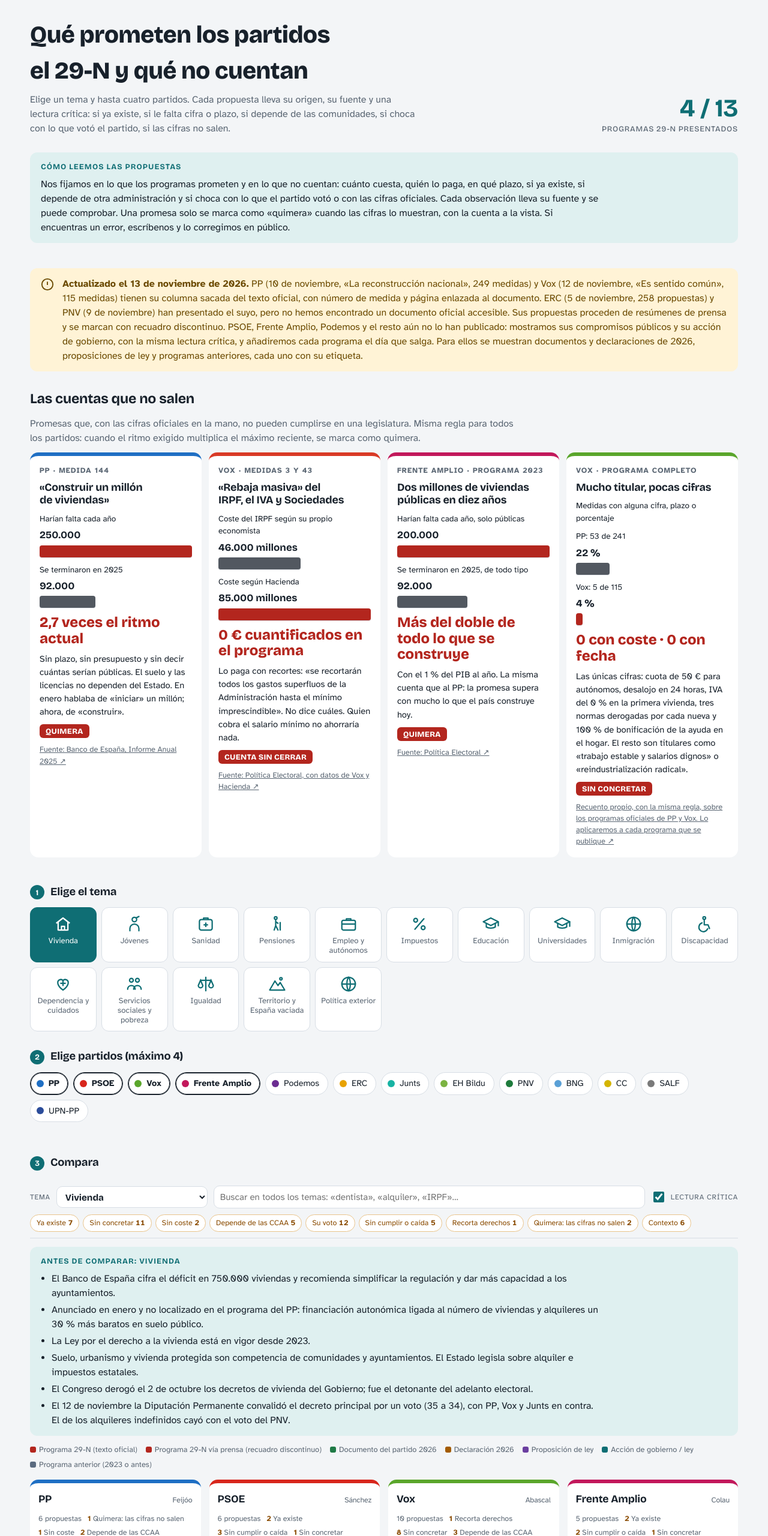
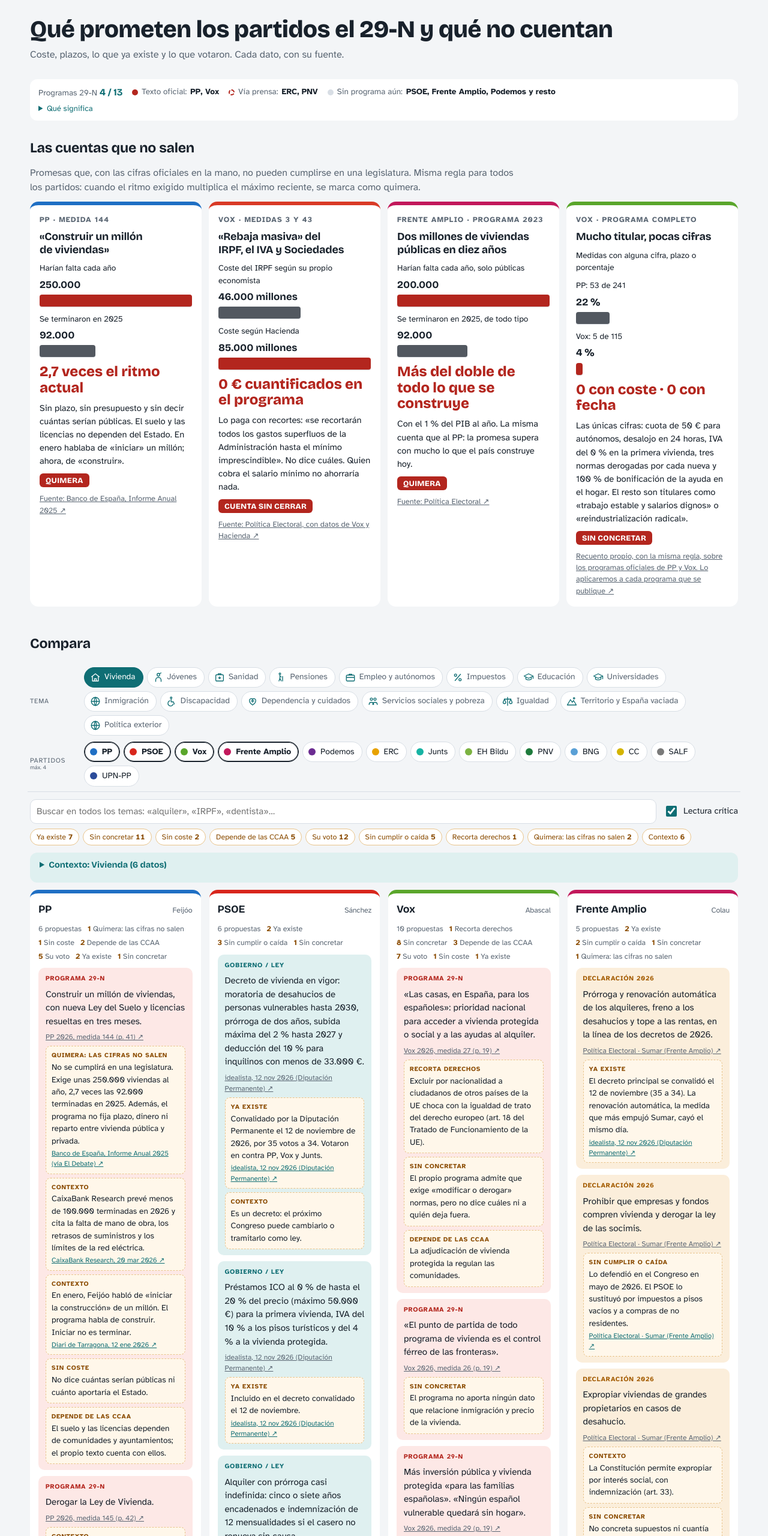
Before and after one commit to lernys/loquenocuentan, a plain HTML site: page index.html in a window 1280 px wide. Shown: the top 2560 px of the page at 60% size. Drawn offline with nearby package versions, Linux system fonts and the light colour scheme.

Commit message:
Arquitectura v2: panel único de tema y partidos, comparativa debajo y pestañas por partido en móvil
Co-Authored-By: Claude Opus 5.5 <noreply@anthropic.com>
Claude-Session: https://claude.ai/code/session_01HZmVodpXqaA5RYTCUsEvtH

```diff
--- a/index.html
+++ b/index.html
@@ -156,26 +156,78 @@ footer{font-size:.8rem;color:var(--muted)}
 .qc .big{font:800 1.5rem/1.1 var(--f-disp);color:var(--o-p29)}
 .qc p{margin:0;font-size:.92rem}
 .qc a{font-size:.8rem;color:var(--muted)}
+
+/* Arquitectura v2: cabecera breve, estado en una línea, panel único fijo, pestañas por partido en móvil */
+header.top{display:block}
+header.top h1{font-size:clamp(1.6rem,4.2vw,2.5rem);line-height:1.08}
+header.top p{margin:8px 0 0;color:var(--muted);font-size:1.02rem}
+.state{display:flex;flex-wrap:wrap;gap:6px 16px;align-items:center;font-size:.85rem;color:var(--muted);background:var(--paper);border-radius:12px;padding:10px 14px}
+.state b{color:var(--ink)}
+.st-k b{font-family:var(--f-disp);color:var(--accent);font-size:1rem}
+.st-i{display:inline-flex;align-items:center;gap:6px}
+.d{width:10px;height:10px;border-radius:50%;display:inline-block}
+.d1{background:var(--o-p29)} .d2{border:2px dashed var(--o-p29);box-sizing:border-box} .d3{background:var(--line)}
+.st-more{width:100%;background:none;padding:0}
+.st-more summary{font-family:var(--f-body);font-weight:400;font-size:.82rem;color:var(--accent)}
+.st-more p{margin:8px 0 2px;font-size:.85rem}
+.cmp{display:flex;flex-direction:column;gap:12px}
+.cmp>h2{font-family:var(--f-disp);font-size:1.45rem;margin:0}
+.panel{position:sticky;top:0;z-index:6;background:var(--bg);padding:8px 0 6px;border-bottom:1px solid var(--line);display:flex;flex-direction:column;gap:6px;margin-inline:-4px;padding-inline:4px}
+.prow{display:flex;align-items:center;gap:10px;min-width:0}
+.plab{flex:none;width:78px;font-size:.7rem;text-transform:uppercase;letter-spacing:.07em;color:var(--muted);line-height:1.15}
+.plab small{display:block;text-transform:none;letter-spacing:0}
+.chips{display:flex;flex-wrap:wrap;gap:6px;padding:2px;min-width:0;flex:1}
+.chips::-webkit-scrollbar{display:none}
+.topic{flex:none;scroll-snap-align:start;flex-direction:row;padding:7px 12px 7px 9px;border-radius:999px;font-size:.86rem;white-space:nowrap;gap:6px;min-height:0;text-align:left}
+.topic svg{width:18px;height:18px}
+.party{flex:none;white-space:nowrap;padding:6px 12px 6px 9px;font-size:.86rem}
+.hint{margin:0;min-height:0;font-size:.8rem}
+.hint:empty{display:none}
+.tools{display:flex;flex-wrap:wrap;gap:8px 12px;align-items:center}
+.tools input[type=search]{font:inherit;font-size:.95rem;color:var(--ink);background:var(--paper);border:1.5px solid var(--line);border-radius:10px;padding:8px 10px;min-width:0;flex:1 1 240px}
+details.context{padding:10px 16px}
+details.context summary{font-size:.9rem;color:var(--accent)}
+details.context ul{margin:8px 0 2px}
+.legendbox{padding:10px 16px}
+.legendbox summary{font-size:.85rem;font-family:var(--f-body);font-weight:400;color:var(--muted)}
+.legendbox .legend{margin-top:8px}
+.ptabs{display:none}
+@media (max-width:700px){
+ .plab{width:auto;position:absolute;left:-9999px}
+ .chips{flex-wrap:nowrap;overflow-x:auto;scrollbar-width:none;scroll-snap-type:x proximity}
+ .chips::-webkit-scrollbar{display:none}
+ .flags{flex-wrap:nowrap;overflow-x:auto;scrollbar-width:none;padding-bottom:2px}
+ .flags::-webkit-scrollbar{display:none}
+ .flag{flex:none;white-space:nowrap}
+ .quim .qgrid{display:flex;overflow-x:auto;scroll-snap-type:x mandatory;gap:10px;scrollbar-width:none;margin-inline:-16px;padding-inline:16px}
+ .quim .qgrid::-webkit-scrollbar{display:none}
+ .quim .qc{flex:0 0 84%;scroll-snap-align:center}
+ .ptabs{display:flex;gap:6px;position:sticky;top:var(--ph,96px);z-index:5;background:var(--bg);padding:6px 0;overflow-x:auto;scrollbar-width:none}
+ .ptab{flex:1 0 auto;font:inherit;font-size:.85rem;font-weight:700;border:0;border-bottom:3px solid transparent;background:none;color:var(--muted);padding:6px 8px;cursor:pointer}
+ .ptab[aria-selected="true"]{color:var(--ink);border-bottom-color:var(--pc)}
+ .cols{display:flex;overflow-x:auto;scroll-snap-type:x mandatory;gap:12px;scrollbar-width:none;margin-inline:-16px;padding-inline:16px}
+ .cols::-webkit-scrollbar{display:none}
+ .cols>.col{flex:0 0 calc(100% - 8px);scroll-snap-align:center}
+ .cols>.none{flex:1}
+}
 </style>
 </head>
 <body>
 <div class="wrap">
-<header>
+<header class="top">
   <div>
     <h1>Qué prometen los partidos el 29-N y qué no cuentan</h1>
-    <p>Elige un tema y hasta cuatro partidos. Cada propuesta lleva su origen, su fuente y una lectura crítica: si ya existe, si le falta cifra o plazo, si depende de las comunidades, si choca con lo que votó el partido, si las cifras no salen.</p>
+    <p>Coste, plazos, lo que ya existe y lo que votaron. Cada dato, con su fuente.</p>
   </div>
-  <div class="count"><b>4 / 13</b><span>programas 29-N presentados</span></div>
 </header>
 
-<div class="context" role="note" style="margin-bottom:14px">
-  <h3>Cómo leemos las propuestas</h3>
-  <p style="margin:0;max-width:90ch">Nos fijamos en lo que los programas prometen y en lo que no cuentan: cuánto cuesta, quién lo paga, en qué plazo, si ya existe, si depende de otra administración y si choca con lo que el partido votó o con las cifras oficiales. Cada observación lleva su fuente y se puede comprobar. Una promesa solo se marca como «quimera» cuando las cifras lo muestran, con la cuenta a la vista. Si encuentras un error, escríbenos y lo corregimos en público.</p>
-</div>
-
-<div class="status" role="note">
-  <svg width="22" height="22" viewBox="0 0 24 24" fill="none" stroke="currentColor" stroke-width="2"><circle cx="12" cy="12" r="10"/><path d="M12 7v6M12 16.5v.5"/></svg>
-  <p><b>Actualizado el 13 de noviembre de 2026.</b> PP (10 de noviembre, «La reconstrucción nacional», 249 medidas) y Vox (12 de noviembre, «Es sentido común», 115 medidas) tienen su columna sacada del texto oficial, con número de medida y página enlazada al documento. ERC (5 de noviembre, 258 propuestas) y PNV (9 de noviembre) han presentado el suyo, pero no hemos encontrado un documento oficial accesible. Sus propuestas proceden de resúmenes de prensa y se marcan con recuadro discontinuo. PSOE, Frente Amplio, Podemos y el resto aún no lo han publicado: mostramos sus compromisos públicos y su acción de gobierno, con la misma lectura crítica, y añadiremos cada programa el día que salga. Para ellos se muestran documentos y declaraciones de 2026, proposiciones de ley y programas anteriores, cada uno con su etiqueta.</p>
+<div class="state" role="note">
+  <span class="st-k">Programas 29-N <b>4 / 13</b></span>
+  <span class="st-i"><i class="d d1"></i>Texto oficial: <b>PP, Vox</b></span>
+  <span class="st-i"><i class="d d2"></i>Vía prensa: <b>ERC, PNV</b></span>
+  <span class="st-i"><i class="d d3"></i>Sin programa aún: <b>PSOE, Frente Amplio, Podemos y resto</b></span>
+  <details class="st-more"><summary>Qué significa</summary>
+  <p><b>Actualizado el 13 de noviembre de 2026.</b> PP (10 de noviembre, «La reconstrucción nacional», 249 medidas) y Vox (12 de noviembre, «Es sentido común», 115 medidas) tienen su columna sacada del texto oficial, con número de medida y página enlazada al documento. ERC (5 de noviembre, 258 propuestas) y PNV (9 de noviembre) han presentado el suyo, pero no hemos encontrado un documento oficial accesible: sus propuestas proceden de resúmenes de prensa y se marcan con recuadro discontinuo. PSOE, Frente Amplio, Podemos y el resto aún no lo han publicado: mostramos sus compromisos públicos y su acción de gobierno, con la misma lectura crítica, y añadiremos cada programa el día que salga.</p></details>
 </div>
 
 <section class="quim" aria-labelledby="qt">
@@ -227,27 +279,22 @@ footer{font-size:.8rem;color:var(--muted)}
 </section>
 
 
-<section aria-labelledby="t1">
-  <h2 id="t1"><span class="n">1</span>Elige el tema</h2>
-  <div class="topics" id="topics"></div>
-</section>
-
-<section aria-labelledby="t2">
-  <h2 id="t2"><span class="n">2</span>Elige partidos (máximo 4)</h2>
-  <div class="parties" id="parties"></div>
-  <p class="hint" id="hint" aria-live="polite"></p>
-</section>
-
-<section id="res" aria-labelledby="t3" style="display:flex;flex-direction:column;gap:14px">
-  <h2 id="t3"><span class="n">3</span>Compara</h2>
-  <div class="bar">
-    <label for="tsel">Tema</label>
-    <select id="tsel"></select>
-    <input type="search" id="q" placeholder="Buscar en todos los temas: «dentista», «alquiler», «IRPF»…" aria-label="Buscar en todas las propuestas">
+<section id="res" class="cmp" aria-labelledby="t3">
+  <h2 id="t3">Compara</h2>
+  <div class="panel">
+    <div class="prow"><span class="plab">Tema</span><div class="chips" id="topics" role="toolbar" aria-label="Tema"></div></div>
+    <div class="prow"><span class="plab">Partidos <small>máx. 4</small></span><div class="chips" id="parties" role="toolbar" aria-label="Partidos"></div></div>
+    <p class="hint" id="hint" aria-live="polite"></p>
+  </div>
+  <div class="tools">
+    <input type="search" id="q" placeholder="Buscar en todos los temas: «alquiler», «IRPF», «dentista»…" aria-label="Buscar en todas las propuestas">
     <label class="switch"><input type="checkbox" id="crit" checked> Lectura crítica</label>
     <div class="flags" id="flags" aria-label="Ver solo propuestas con esta observación"></div>
   </div>
-  <div class="context" id="context" hidden></div>
+  <details class="context" id="context" hidden></details>
+  <div class="ptabs" id="ptabs" role="tablist" aria-label="Partido visible"></div>
+  <div class="cols" id="cols" aria-live="polite"></div>
+  <details class="legendbox"><summary>Qué significa cada color</summary>
   <div class="legend">
     <span class="o-p29"><span class="sw"></span>Programa 29-N (texto oficial)</span>
     <span class="o-p29"><span class="sw"></span>Programa 29-N vía prensa (recuadro discontinuo)</span>
@@ -256,8 +303,7 @@ footer{font-size:.8rem;color:var(--muted)}
     <span class="o-pl"><span class="sw"></span>Proposición de ley</span>
     <span class="o-gob"><span class="sw"></span>Acción de gobierno / ley</span>
     <span class="o-pa"><span class="sw"></span>Programa anterior (2023 o antes)</span>
-  </div>
-  <div class="cols" id="cols" aria-live="polite"></div>
+  </div></details>
 </section>
 
 <section class="mapbox" aria-labelledby="t4">
@@ -268,6 +314,7 @@ footer{font-size:.8rem;color:var(--muted)}
 
 <details>
   <summary>Cómo se hace la lectura crítica</summary>
+  <p>Nos fijamos en lo que los programas prometen y en lo que no cuentan: cuánto cuesta, quién lo paga, en qué plazo, si ya existe, si depende de otra administración y si choca con lo que el partido votó o con las cifras oficiales. Una promesa solo se marca como «quimera» cuando las cifras lo muestran, con la cuenta a la vista. Si encuentras un error, escríbenos y lo corregimos en público.</p>
   <p>Cada observación responde a una pregunta comprobable, la misma para todos los partidos. No se valora si una propuesta es buena o mala. Se informa de lo que el lector necesita para juzgarla.</p>
   <dl id="method"></dl>
   <p>Solo se pone una observación cuando hay un hecho que la respalde (una ley, una votación, una fecha o lo que dice la propia fuente). Si falta, no se pone. Que un partido tenga más observaciones suele indicar que hay más documentación suya, no que sea peor.</p>
@@ -881,7 +928,7 @@ function save(){try{localStorage.setItem('c29n2',JSON.stringify({t:topic,p:sel,c
 
 function drawTopics(){
  $('topics').innerHTML=TOPICS.map(([k,n])=>`<button class="topic" id="tp-${k}" data-k="${k}" aria-pressed="${k===topic&&!q}">${ICON[k]}<span>${n}</span></button>`).join('');
- $('tsel').innerHTML=TOPICS.map(([k,n])=>`<option value="${k}"${k===topic?' selected':''}>${n}</option>`).join('');
+ const a=$('tp-'+topic);if(a&&!q){const c=$('topics');const l=a.offsetLeft-c.offsetLeft;if(l<c.scrollLeft||l+a.offsetWidth>c.scrollLeft+c.clientWidth)c.scrollTo({left:l-12,behavior:'smooth'})}
 }
 function drawParties(){
  $('parties').innerHTML=PARTIES.map(([k,n,c])=>`<button class="party" id="pa-${k}" data-k="${k}" style="--pc:${c}" aria-pressed="${sel.includes(k)}"><i></i>${n}</button>`).join('');
@@ -904,11 +951,12 @@ function drawFlags(){
 }
 function drawContext(){
  const c=!q&&CLAVES[topic];$('context').hidden=!c;
- if(c)$('context').innerHTML=`<h3>Antes de comparar: ${esc(tname(topic))}</h3><ul>${c.map(x=>`<li>${esc(x)}</li>`).join('')}</ul>`;
+ if(c)$('context').innerHTML=`<summary>Contexto: ${esc(tname(topic))} (${c.length} dato${c.length>1?'s':''})</summary><ul>${c.map(x=>`<li>${esc(x)}</li>`).join('')}</ul>`;
 }
 function drawCols(){
  const cols=$('cols');cols.style.setProperty('--k',Math.max(sel.length,1));
- if(!sel.length){cols.innerHTML='<div class="none"><b>Elige al menos un partido</b>En el paso 2.</div>';return}
+ if(!sel.length){cols.innerHTML='<div class="none"><b>Elige al menos un partido</b>Arriba, en «Partidos».</div>';$('ptabs').innerHTML='';return}
+ $('ptabs').innerHTML=sel.map((k,i)=>{const p=PARTIES.find(x=>x[0]===k);return `<button class="ptab" role="tab" data-i="${i}" style="--pc:${p[2]}" aria-selected="${i===0}">${p[1]}</button>`}).join('');
  cols.innerHTML=sel.map(k=>{
   const p=PARTIES.find(x=>x[0]===k);const list=itemsFor(k);
   const tally={};list.forEach(([,it])=>it[3].forEach(n=>{if(n[0]!=='ctx')tally[n[0]]=(tally[n[0]]||0)+1}));
@@ -928,14 +976,13 @@ function drawMap(){
 function drawMethod(){$('method').innerHTML=Object.values(FLAGS).map(([l,d])=>`<dt>${l}</dt><dd>${esc(d)}</dd>`).join('')}
 function refresh(){drawTopics();drawContext();drawFlags();drawCols();save()}
 function showRes(){
- const r=$('res').getBoundingClientRect();
- if(r.top>innerHeight*0.6||r.top<-50)$('res').scrollIntoView({behavior:matchMedia('(prefers-reduced-motion: reduce)').matches?'auto':'smooth',block:'start'});
+ const r=$('cols').getBoundingClientRect();
+ if(r.top>innerHeight*0.7||r.top<0)$('res').scrollIntoView({behavior:matchMedia('(prefers-reduced-motion: reduce)').matches?'auto':'smooth',block:'start'});
  const c=$('cols');c.classList.remove('flash');void c.offsetWidth;c.classList.add('flash');
 }
 function setTopic(k){topic=k;q='';$('q').value='';only=null;refresh();showRes()}
 
 $('topics').addEventListener('click',e=>{const b=e.target.closest('.topic');if(b)setTopic(b.dataset.k)});
-$('tsel').addEventListener('change',e=>setTopic(e.target.value));
 $('parties').addEventListener('click',e=>{const b=e.target.closest('.party');if(!b)return;const k=b.dataset.k;
  if(sel.includes(k)){sel=sel.filter(x=>x!==k);$('hint').textContent=''}
  else if(sel.length>=4){$('hint').textContent='Ya hay cuatro partidos. Quita uno para añadir otro.';return}
@@ -948,6 +995,10 @@ $('map').addEventListener('click',e=>{const td=e.target.closest('td');if(!td)ret
  if(!sel.includes(p)){if(sel.length>=4)sel.pop();sel.push(p)}drawParties();setTopic(td.dataset.t)});
 $('crit').checked=crit;
 drawParties();drawMap();drawMethod();refresh();
+/* pestañas de partido (móvil) */
+$('ptabs').addEventListener('click',e=>{const b=e.target.closest('.ptab');if(!b)return;const col=$('cols').children[+b.dataset.i];if(col)$('cols').scrollTo({left:col.offsetLeft-$('cols').offsetLeft-16,behavior:'smooth'})});
+$('cols').addEventListener('scroll',()=>{const c=$('cols');const i=Math.round(c.scrollLeft/Math.max(1,(c.children[0]||{}).offsetWidth+12));[...$('ptabs').children].forEach((t,j)=>t.setAttribute('aria-selected',j===i))},{passive:true});
+const setPH=()=>document.documentElement.style.setProperty('--ph',document.querySelector('.panel').offsetHeight+'px');setPH();addEventListener('resize',setPH);
 </script>
 </body>
 </html>
```
